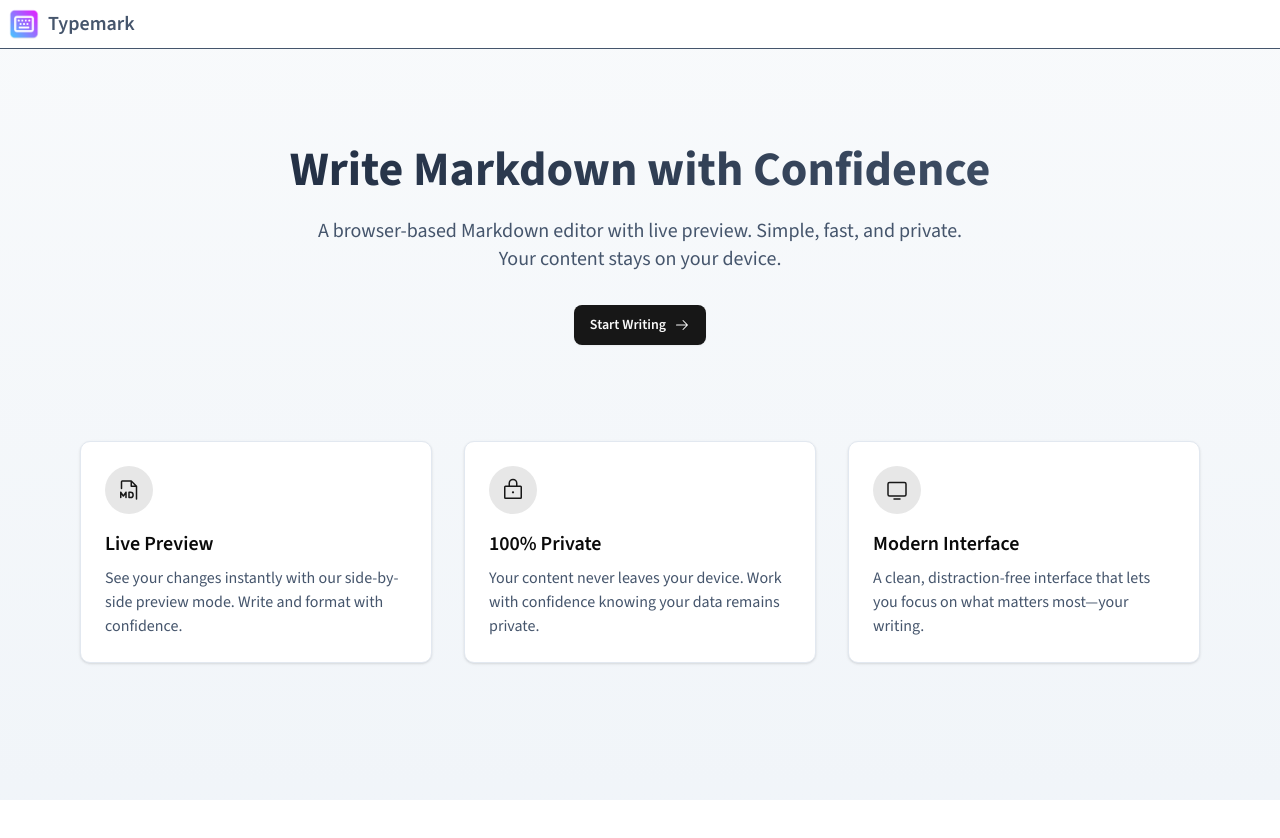
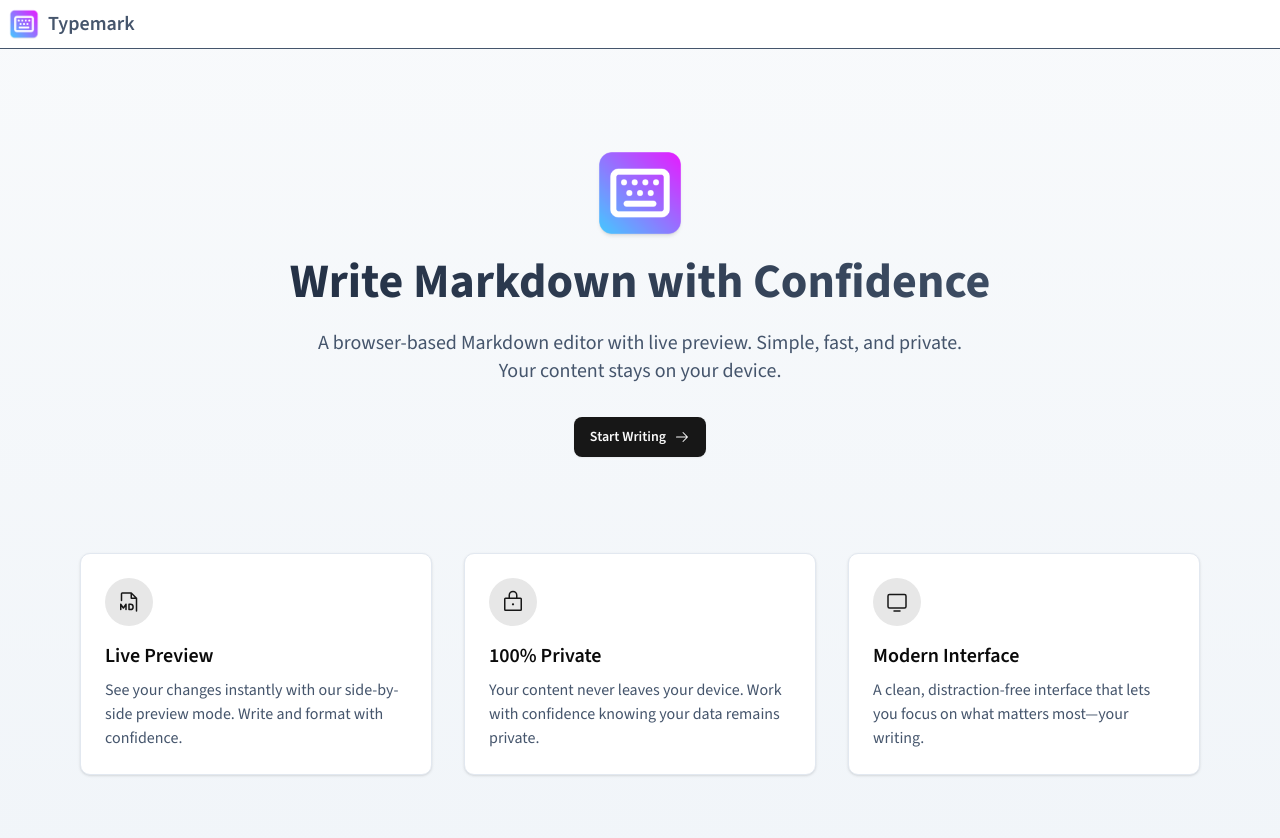
Before and after one commit to joeattardi/markdown-studio, a React (Vite) app: page / in a window 1280 px wide. Shown: the top 838 px of the page. Before the commit the page ends 800 px from the top, so only its background shows below. Built offline with nearby package versions, Linux system fonts and the light colour scheme.

Commit message:
Add logo to landing page

```diff
--- a/src/routes/index.tsx
+++ b/src/routes/index.tsx
@@ -17,9 +17,10 @@
 
       {/* Hero Section */}
       <div className="max-w-6xl mx-auto px-4 py-24 text-center">
-        <h1 className="text-5xl font-bold mb-6 bg-gradient-to-r from-slate-800 to-slate-600 bg-clip-text text-transparent">
+        <img src="/logo.png" alt="Typemark logo" className="w-24 mx-auto mb-4" />
+        <h2 className="text-5xl font-bold mb-6 bg-gradient-to-r from-slate-800 to-slate-600 bg-clip-text text-transparent">
           Write Markdown with Confidence
-        </h1>
+        </h2>
         <p className="text-xl text-slate-600 mb-8 max-w-2xl mx-auto">
           A browser-based Markdown editor with live preview. Simple, fast, and private.
           Your content stays on your device.
```
